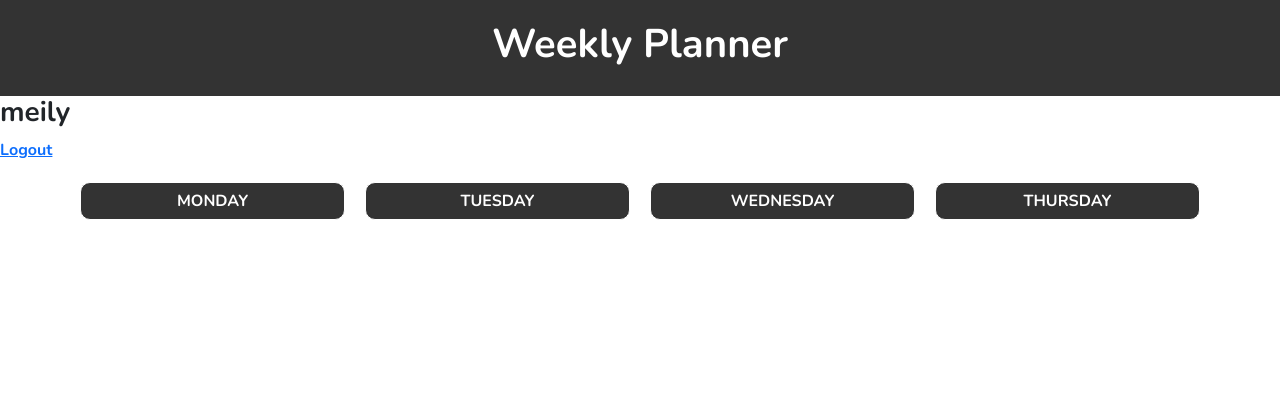
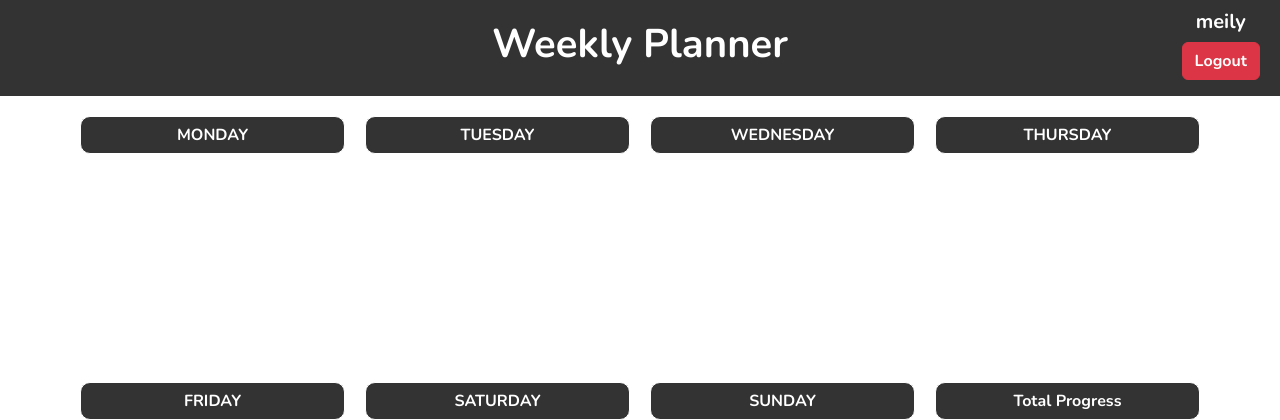
Before and after one commit to Meily123/Weekly_Planner, a Django app: page / in a window 1280 px wide. Shown: the top 420 px of the page. Run offline with Django 4.2, Linux system fonts and the light colour scheme; a user stored in the database is signed in; data comes from the database, SQL or seed files in the repository; both versions use the stored data as it was after the commit; some libraries are stand-ins or nearby versions.

Commit message:
fix next design

```diff
--- a/templates/test.html
+++ b/templates/test.html
@@ -72,16 +72,32 @@
     ::-webkit-scrollbar-thumb:hover {
     background: #333;
     }
+
+    .status {
+        position: fixed;
+        z-index: 100;
+        top: 10px;
+        right: 20px;
+    }
+
+    .nama {
+        color: #fff;
+        text-align: center;
+    }
+
+    h6 {
+        font-weight: bolder;
+    }
 </style>
 
-
+<div class="status">
 {% if request.user.is_authenticated %}
-    <h3>{{request.user}}</h3>
-    <a href="{% url 'task:logout' %}">Logout</a>
+    <div class="nama"><h5>{{request.user}}</h5></div>
+    <a href="{% url 'task:logout' %}"><button type="button" class="btn btn-danger">Logout</button></a>
 {% else %}
     <a href="{% url 'task:login' %}">Login</a>
 {% endif %}
-
+</div>
 
 <div class="modal fade modal-delete" id="deleteModal" tabindex="-1" aria-labelledby="deleteModalLabel" aria-hidden="true">
     <div class="modal-dialog modal-dialog-centered">
@@ -112,14 +128,14 @@
                 <button type="button" class="btn-close" data-bs-dismiss="modal" aria-label="Close"></button>
             </div>
             <div class="modal-body">
-                <h5><label class="col-form-label">Title</label><br></h5>
-                <span id="modal-detail-title">title</span><br>
-                <h5><label class="col-form-label">Date</label><br></h5>
-                <span id="modal-detail-date">date</span><br></h5>
-                <h5><label class="col-form-label">Progress</label><br></h5>
-                <span id="modal-detail-progress">progress</span>%<br>
-                <h5><label class="col-form-label">Weight</label><br></h5>
-                <span id="modal-detail-weight">weight</span><br>
+                <h6><label class="col-form-label">Title : </label></h6>
+                <span id="modal-detail-title">title</span><hr>
+                <h6><label class="col-form-label">Date : </label></h6>
+                <span id="modal-detail-date">date</span><hr>
+                <h6><label class="col-form-label">Progress : </label></h6>
+                <span id="modal-detail-progress">progress </span>%<hr>
+                <h6><label class="col-form-label">Weight : </label></h6>
+                <span id="modal-detail-weight">weight</span>
             </div>
             <div class="modal-footer">
                 <button type="button" class="btn btn-secondary modal-detail-exit" data-bs-dismiss="modal">Exit</button>
```
Also changed, not shown: db.sqlite3.
